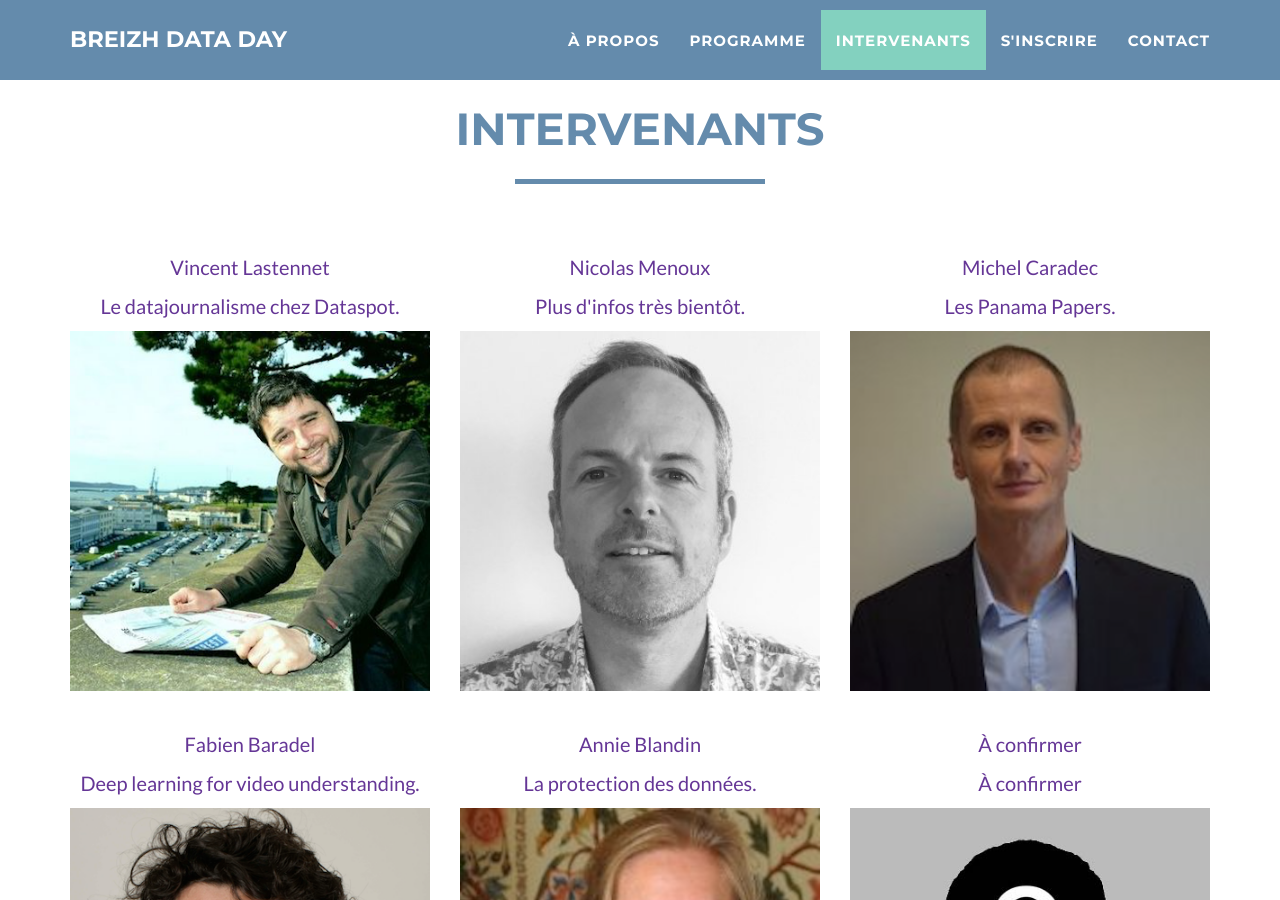
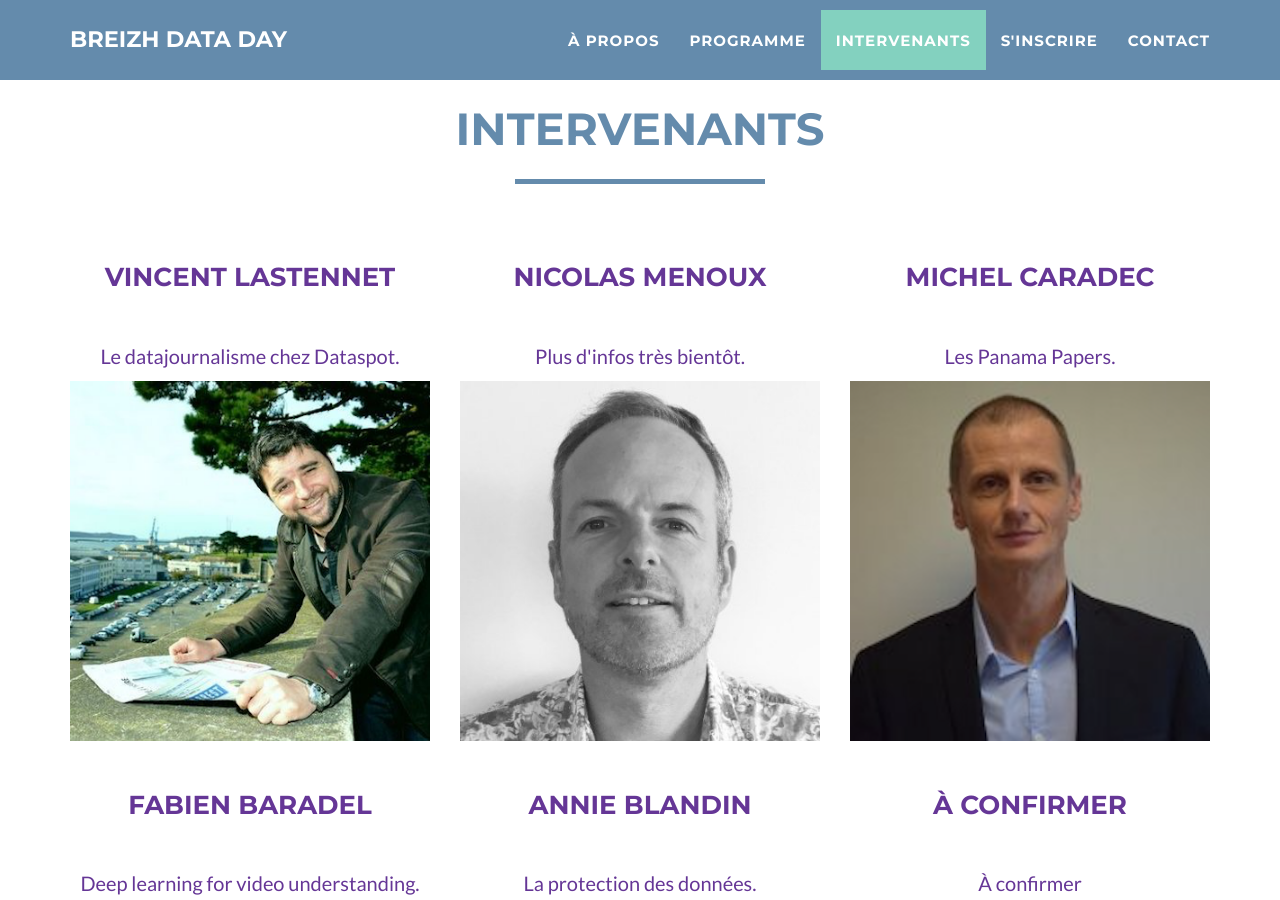
Before and after one commit to dcn-prof/breizhdataday.github.io, a Jekyll site: the page built from index.html, in a window 1280 px wide and 900 px high, scrolled down 1637 px. Built offline with Jekyll 4.4.1, drawn with Linux system fonts in a browser that asks for light colours; a script that is not in the unit is left out.

Commit message:
changes in title size

```diff
--- a/_includes/portfolio_grid.html
+++ b/_includes/portfolio_grid.html
@@ -15,7 +15,7 @@
                             <div class="caption">
                                 <div class="caption-content">
                                   <p>&nbsp;</p>
-                                  <p align = "center">{{ post.client }}</p>
+                                  <h3 align = "center">{{ post.client }}</h3>
                                   <p align = "center">{{ post.description }}</p>
                                 </div>
                             </div>
```
